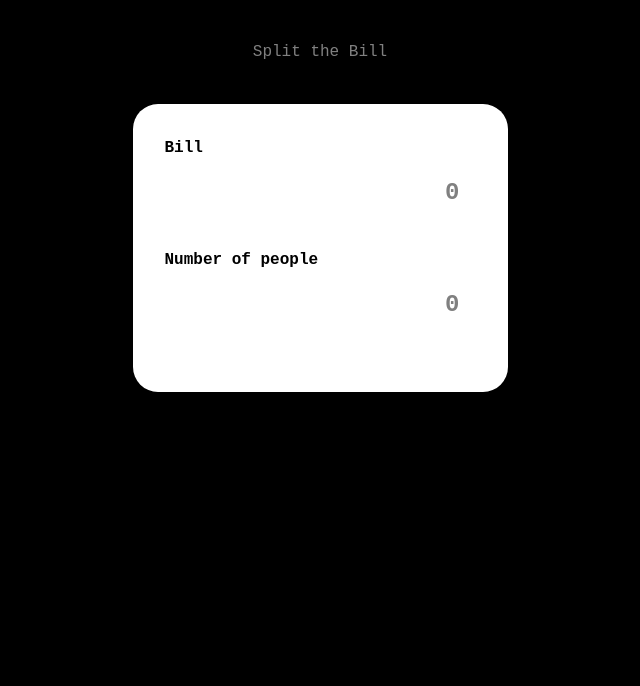
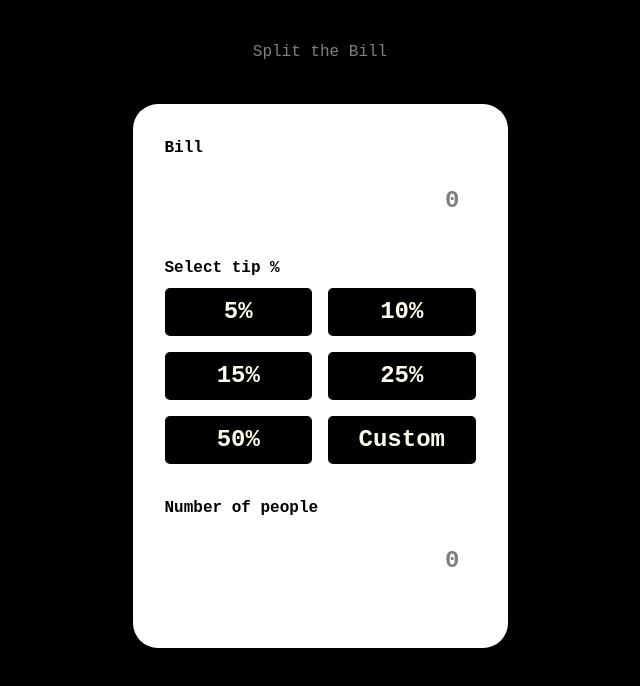
Before and after one commit to simonecontidev/split-the-bill-react-app, a React (Vite) app: page / in a window 1280 px wide. Shown: the top 686 px of the page, without its empty margins (320-960 px from the left). Built offline with nearby package versions, Linux system fonts and the light colour scheme.

Commit message:
tip section
Signed-off-by: simonecontidev <barriotropical@gmail.com>

```diff
--- a/src/components/Calculator.tsx
+++ b/src/components/Calculator.tsx
@@ -1,10 +1,22 @@
-import { Input } from '../components'
+import { Input, PercentButton } from '../components'
 
+const percents : number[] = [5,10,15,25,50];
 
 export const Calculator = () => {
   return (
     <div className='bg-white p-8 w-[375px] m-auto rounded-[25px]'>
         <Input label='Bill' value={0}/>
+
+        <h2 className='font-bold text-bg mb-2'>Select tip %</h2>
+        <div className='grid grid-cols-2 gap-4 mb-8'>
+        {
+        percents.map((percent:number) => <PercentButton key={percent} percent={percent} />)
+        }
+
+        <PercentButton isCustom percent={0}/>
+
+        </div>
+
         <Input label='Number of people' value={0}/>
     </div>
   )
--- a/src/components/Input.tsx
+++ b/src/components/Input.tsx
@@ -6,11 +6,15 @@ interface Props{
 export const Input = ({label, value}:Props) => {
   return (
     <div className="flex flex-col mb-8">
-      <label className="font-bold text-black mb-2"
-      htmlFor="">
-        {label}
-      </label>
 
+        <div className="flex justify-between mb-2">
+            <label className="font-bold text-black mb-2"
+            htmlFor="">
+                {label}
+            </label>
+
+            <p className= "text-orange-400 font-bold hidden">Can't be zero</p>
+        </div>
       <input
       id='bill'
       type="text"
--- /dev/null
+++ b/src/components/Percent-button.tsx
@@ -0,0 +1,14 @@
+interface Props{
+    percent: number;
+    isCustom?: boolean
+}
+
+export const PercentButton = ({percent, isCustom = false}:Props) => {
+  return (
+    <button className='text-2xl font-bold bg-bg text-amber-50 rounded-[5px] w-full h-12 cursor-pointer hover:bg-blue-300 hover:text-bg'>
+        {
+            isCustom ? 'Custom' : `${percent}%`
+        }
+    </button>
+  )
+}
--- a/src/components/index.ts
+++ b/src/components/index.ts
@@ -1,2 +1,3 @@
 export { Calculator } from "./calculator";
 export { Input } from "./input";
+export { PercentButton } from "./Percent-button";
```
